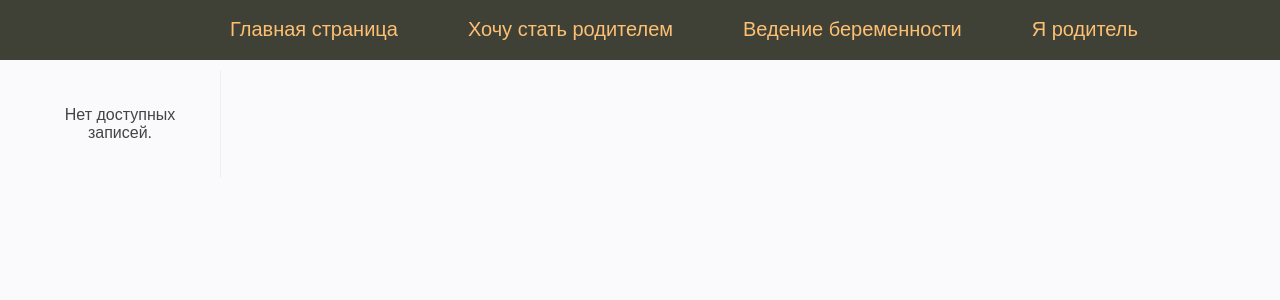
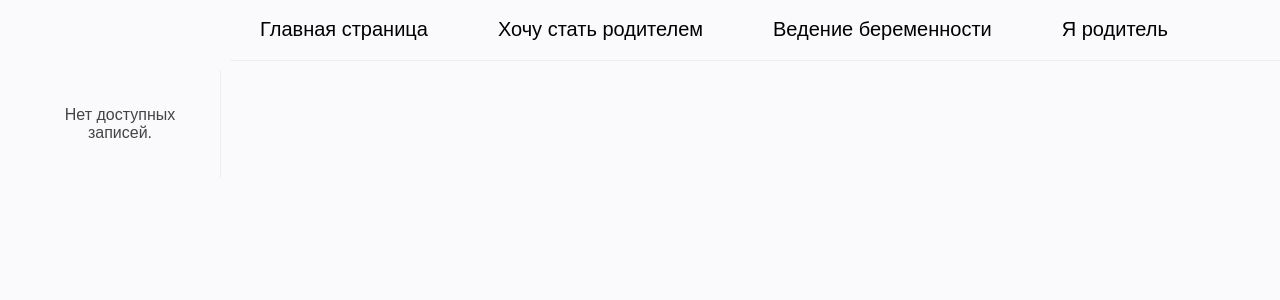
Before and after one commit to Usual-tatarin/dkmr, a Django app: page / in a window 1280 px wide. Shown: the top 300 px of the page. Run offline with Django 4.2, Linux system fonts and the light colour scheme.

Commit message:
Максимально упростил дизайн

```diff
--- a/parentroadmap/parentroadmapapp/static/parentroadmapapp/css/styles.css
+++ b/parentroadmap/parentroadmapapp/static/parentroadmapapp/css/styles.css
@@ -9,7 +9,7 @@
 }
 
 .header {
-	background: #3F4137;
+	background: #fafafc;
 	height: 60px;
 }
 
@@ -18,24 +18,28 @@
 	margin: 0;
 	padding: 0;
 	height: 60px;
-	color: #fdc073;
+	color: #000000;
 	font-size: 20px;
-	margin-left: 200px;
+	margin-left: 230px;
 	overflow: hidden;
+    border-bottom: 1px solid #eee
 }
 ul.mainmenu li {
 	float: left;
 	margin: 18px 40px 0 30px;
+
 }
 ul.mainmenu li.logo {margin: 0;}
 /*ul.mainmenu li.last {float: right;}*/
 
 ul.mainmenu li a {
-	color: #fdc073;
+	color: #000000;
 	text-decoration: none;
+
 }
 ul.mainmenu li a:hover {
-	color: #FDA83D;
+	background-color: #007bff; /* Цвет фона при наведении */
+    color: #fff; /* Цвет текста при наведении */
 }
 
 .logo {
```
